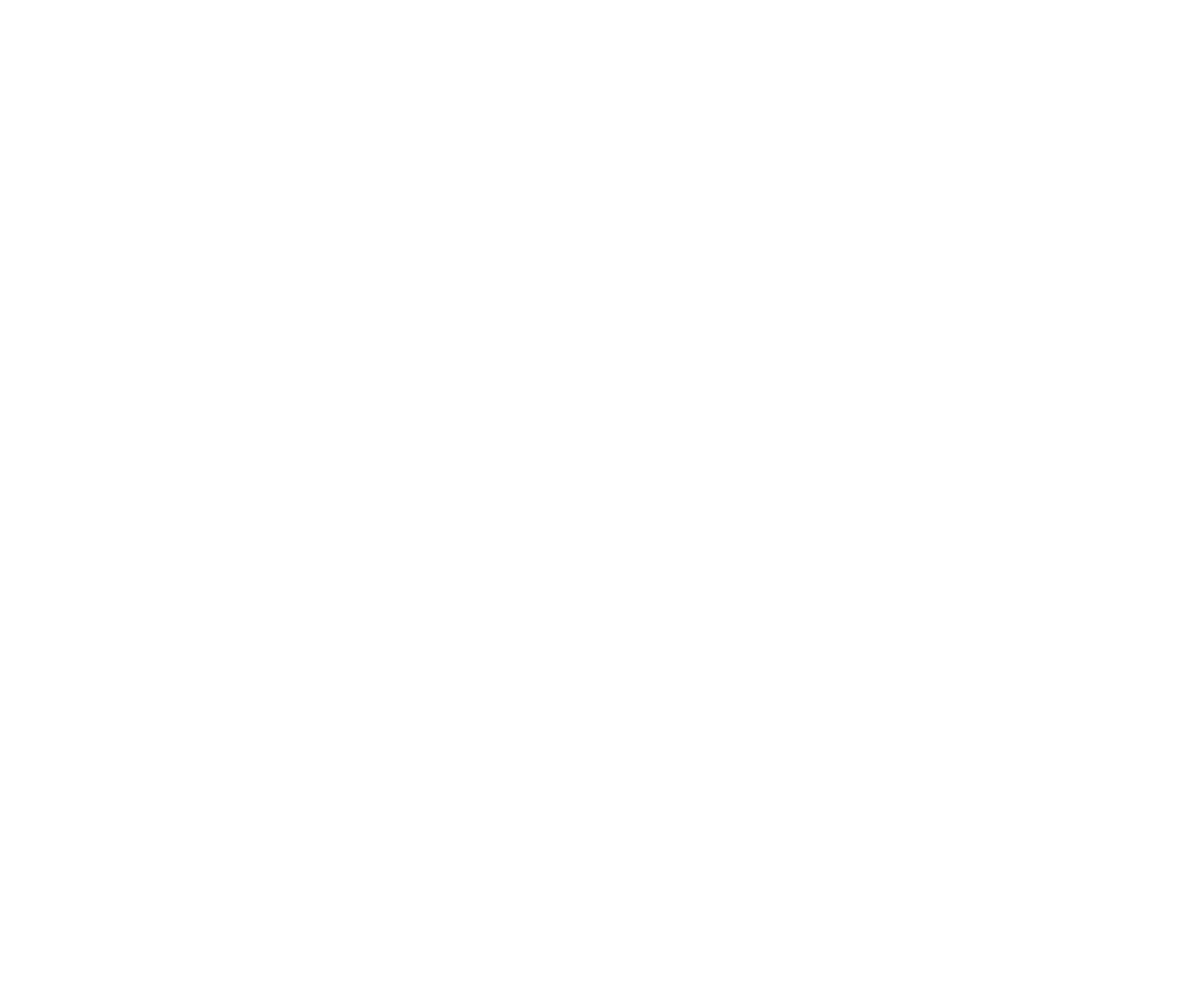
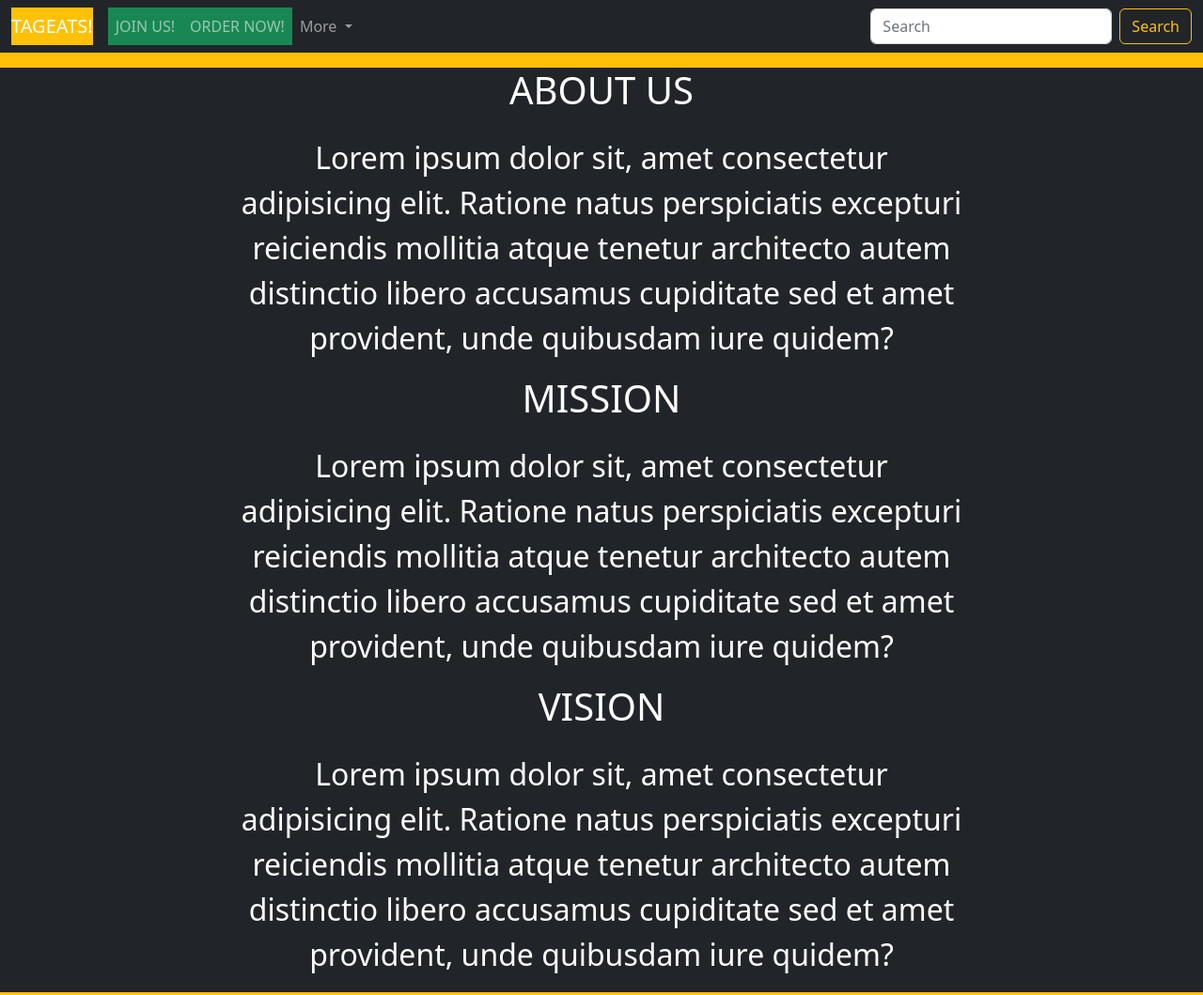
Before and after one commit to reliquizh01/JasonG-kodego.github.io, a plain HTML site: page AboutUs.html in a window 1280 px wide. Shown: the whole page at 94% size. Before the commit the page ends 800 px from the top, so only its background shows below. Drawn offline with nearby package versions, Linux system fonts and the light colour scheme.

Commit message:
Finished creation  of About Us Page

```diff
--- /dev/null
+++ b/AboutUs.css
@@ -0,0 +1,6 @@
+.paragraphAboutUs{
+    text-align: center;
+    font-size: xx-large;
+    padding-left: 20%;
+    padding-right: 20%;
+}
--- a/AboutUs.html
+++ b/AboutUs.html
@@ -5,8 +5,75 @@
     <meta http-equiv="X-UA-Compatible" content="IE=edge">
     <meta name="viewport" content="width=device-width, initial-scale=1.0">
     <title>This is TAGEATS</title>
+
+    <link href="https://cdn.jsdelivr.net/npm/bootstrap@5.2.0-beta1/dist/css/bootstrap.min.css" rel="stylesheet" integrity="sha384-0evHe/X+R7YkIZDRvuzKMRqM+OrBnVFBL6DOitfPri4tjfHxaWutUpFmBp4vmVor" crossorigin="anonymous">
+    <link rel="stylesheet" href="./CustomNav.css">
+    <link rel="stylesheet" href="./AboutUs.css">
 </head>
-<body>
-
+<body class="bg-warning">
+    <nav class="navbar navbar-expand-lg navbar-dark bg-dark">
+        <div class="container-fluid">
+          <!-- <a class="navbar-brand text-center bg-warning" href="#">TAGEATS</a> -->
+          <a class="navbar-brand text-center bg-warning tageatsLogoWideScreen" href="./AboutUs.html"> TAGEATS! </a>
+          <a class="navbar-brand text-center bg-success tageatsLogoMobile"> T! </a>
+          <!-- Searchbar Mobile Version -->
+          <div class="searchBarMobile">
+            <form class="d-flex " role="search">
+              <input class="form-control me-2" type="search" placeholder="Search" aria-label="Search">
+              <button class="btn btn-outline-warning bg-warning" type="submit"><img src="./Images/search.svg" alt=""></button>
+            </form>
+          </div>
+          <button class="navbar-toggler" type="button" data-bs-toggle="collapse" data-bs-target="#navbarSupportedContent" aria-controls="navbarSupportedContent" aria-expanded="false" aria-label="Toggle navigation">
+            <span class="navbar-toggler-icon"></span>
+          </button>
+          <div class="collapse navbar-collapse" id="navbarSupportedContent">
+            <ul class="navbar-nav me-auto mb-2 mb-lg-0">
+              <li class="nav-item bg-success">
+                <a class="nav-link text-center" href="./Registration.html">JOIN US!</a>
+              </li>
+              <li class="nav-item bg-success">
+                <a class="nav-link text-center" href="./Home.html">ORDER NOW!</a>
+              </li>
+              <li class="nav-item dropdown">
+                <a class="nav-link dropdown-toggle text-center" href="#" id="navbarDropdown" role="button" data-bs-toggle="dropdown" aria-expanded="false">
+                  More
+                </a>
+                <ul class="dropdown-menu" aria-labelledby="navbarDropdown">
+                  <li><a class="dropdown-item text-center" href="#">Send Feedback</a></li>
+                  <li><a class="dropdown-item text-center" href="#">Favorite Restaurants</a></li>
+                  <li><hr class="dropdown-divider text-center"></li>
+                  <li><a class="dropdown-item text-center" href="#">Surprise Me!</a></li>
+                </ul>
+              </li>
+              <!-- <li class="nav-item">
+                <a class="nav-link disabled text-center">Disabled</a>
+              </li> -->
+            </ul>
+            <!-- Searchbar WideScreen -->
+            <div class="searchBarWideScreen">
+              <form class="d-flex" role="search">
+                <input class="form-control me-2" type="search" placeholder="Search" aria-label="Search">
+                <button class="btn btn-outline-warning bg-dark" type="submit">Search</button>
+              </form>
+            </div>
+          </div>
+        </div>
+      </nav>
+      <div class="container-fluid my-3">
+        <div class="row bg-dark text-white text-center">
+          <h1>ABOUT US</h1>
+          <p class="paragraphAboutUs my-3">Lorem ipsum dolor sit, amet consectetur adipisicing elit. Ratione natus perspiciatis excepturi reiciendis mollitia atque tenetur architecto autem distinctio libero accusamus cupiditate sed et amet provident, unde quibusdam iure quidem?</p>
+        </div>
+        <div class="row bg-dark text-white text-center">
+          <h1>MISSION</h1>
+          <p class="paragraphAboutUs my-3">Lorem ipsum dolor sit, amet consectetur adipisicing elit. Ratione natus perspiciatis excepturi reiciendis mollitia atque tenetur architecto autem distinctio libero accusamus cupiditate sed et amet provident, unde quibusdam iure quidem?</p>
+        </div>
+        <div class="row bg-dark text-white text-center">
+          <h1>VISION</h1>
+          <p class="paragraphAboutUs my-3">Lorem ipsum dolor sit, amet consectetur adipisicing elit. Ratione natus perspiciatis excepturi reiciendis mollitia atque tenetur architecto autem distinctio libero accusamus cupiditate sed et amet provident, unde quibusdam iure quidem?</p>
+        </div>
+      </div>
+    <!-- JavaScript Bundle with Popper -->
+    <script src="https://cdn.jsdelivr.net/npm/bootstrap@5.2.0-beta1/dist/js/bootstrap.bundle.min.js" integrity="sha384-pprn3073KE6tl6bjs2QrFaJGz5/SUsLqktiwsUTF55Jfv3qYSDhgCecCxMW52nD2" crossorigin="anonymous"></script>
 </body>
 </html>
```
Also changed, not shown: Home.html (+4 -4 lines), Registration.html (+4 -5 lines).
